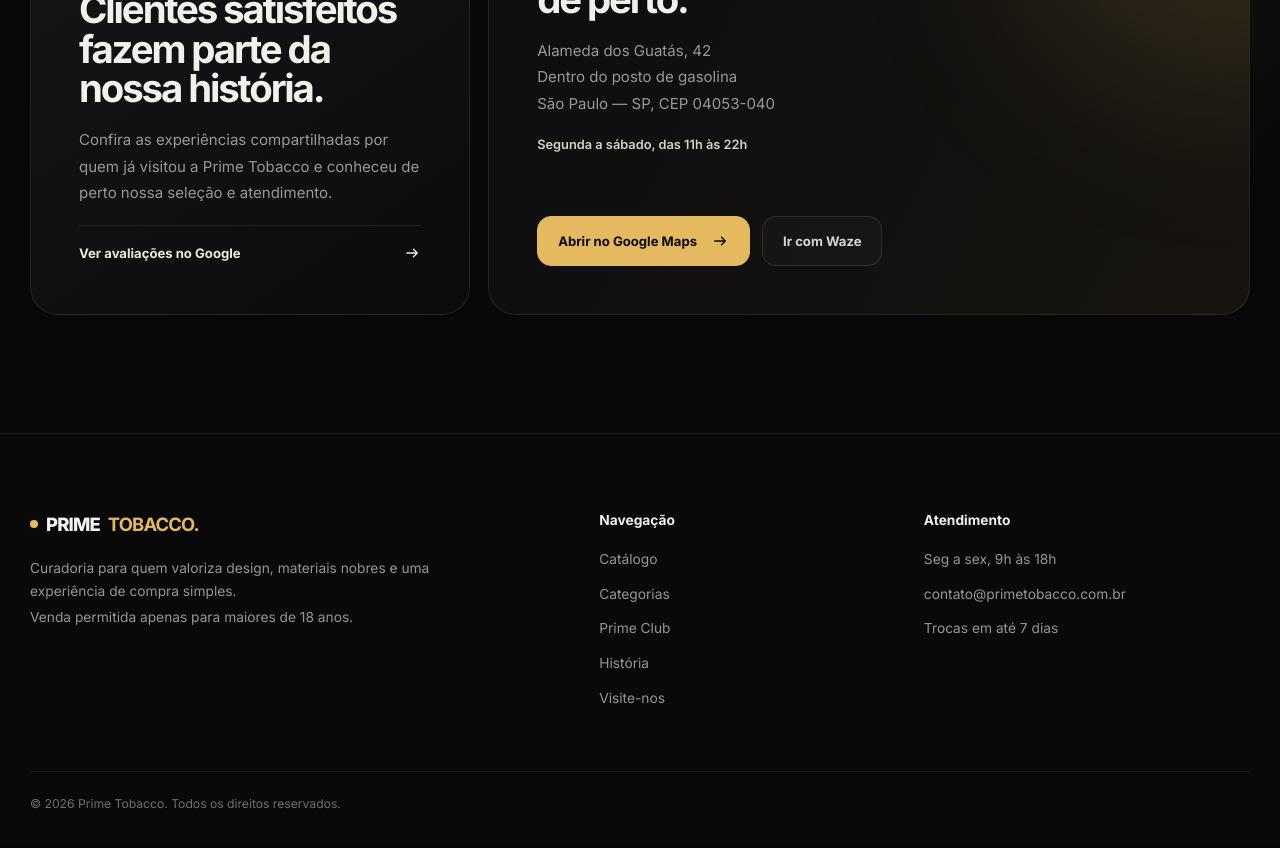
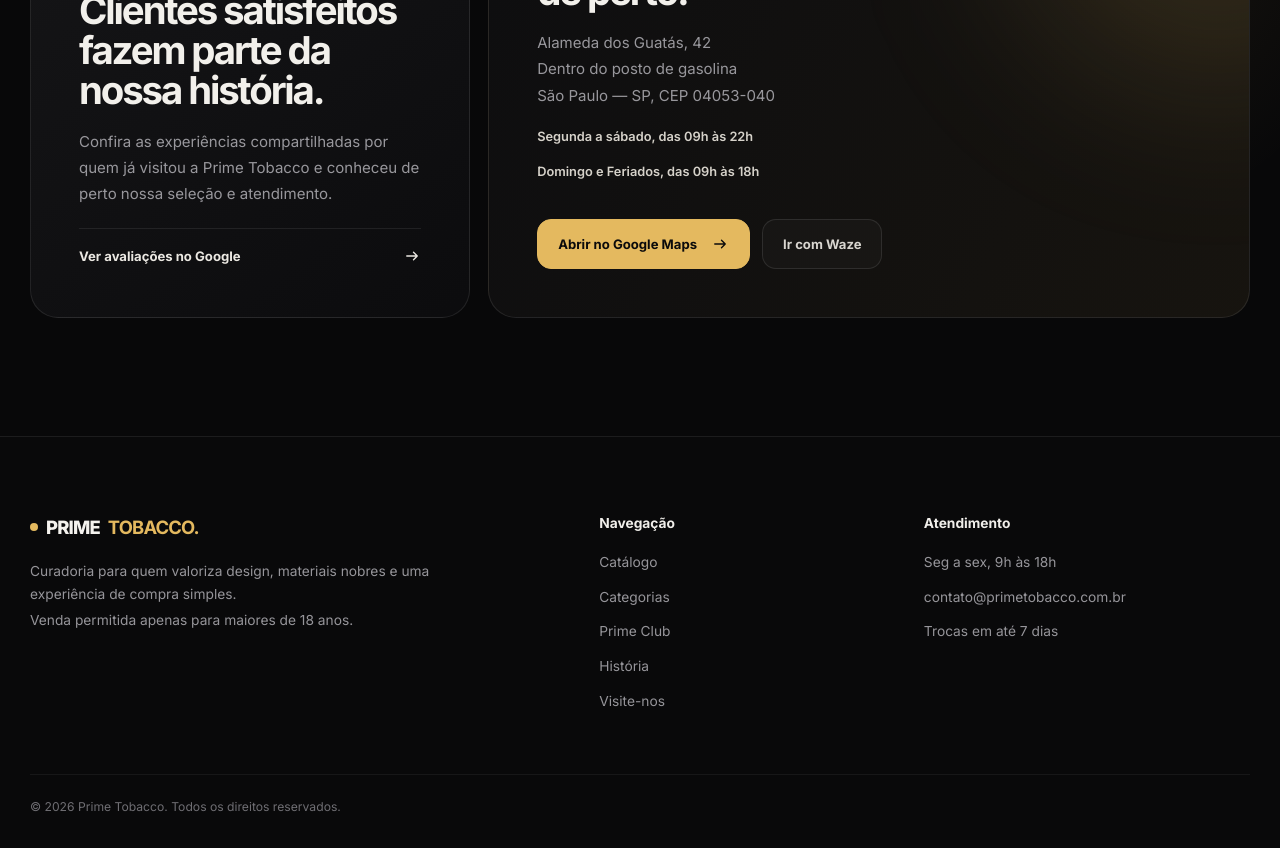
Before and after one commit to fernando12128/tabacaria-web, a React (Vite) app: page / in a window 1280 px wide. Shown: the part 5000-5848 px from the top of the page. Built offline with nearby package versions, Linux system fonts and the light colour scheme; no server answers.

Commit message:
feat: alterando horario de funcionamento

```diff
--- a/src/components/VisitePrime/VisitePrime.jsx
+++ b/src/components/VisitePrime/VisitePrime.jsx
@@ -74,7 +74,8 @@
                 Dentro do posto de gasolina<br />
                 São Paulo — SP, CEP 04053-040
               </p>
-              <small>Segunda a sábado, das 11h às 22h</small>
+              <small>Segunda a sábado, das 09h às 22h</small>
+              <small>Domingo e Feriados, das 09h às 18h</small>
             </div>
 
             <div className="store-visit-actions">
```
